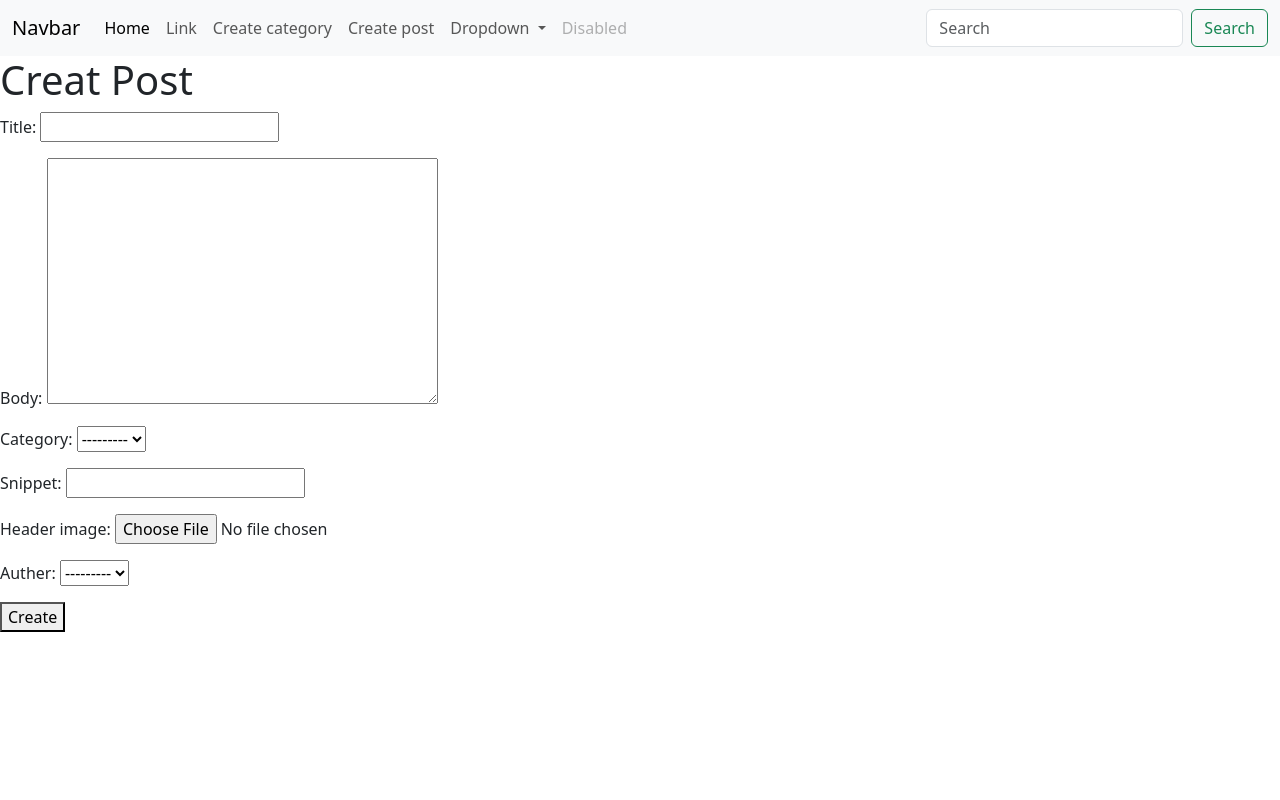
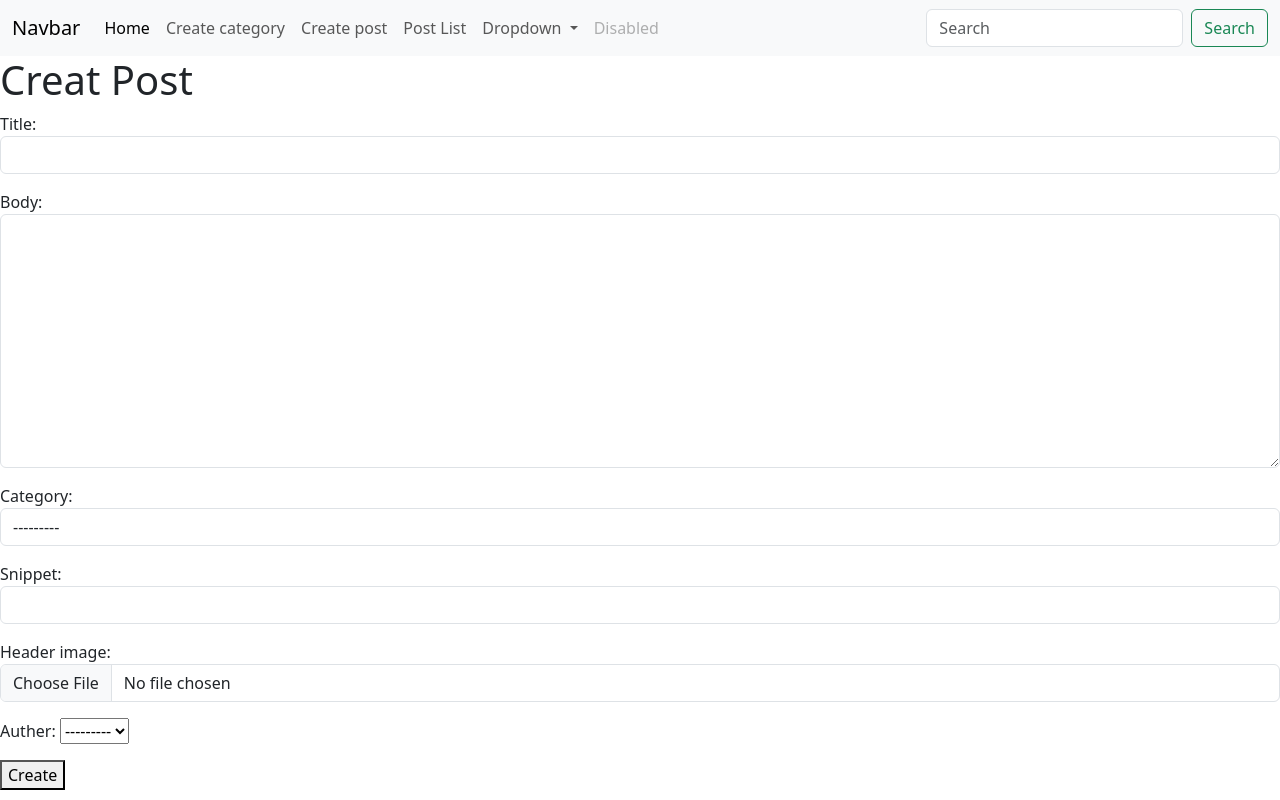
Before and after one commit to steventsz/simpleblog, a Django app: page /post_create/ in a window 1280 px wide. Run offline with Django 5.2, Linux system fonts and the light colour scheme; data that the repository does not hold is empty.

Commit message:
delete generic view

```diff
--- /dev/null
+++ b/blog/forms.py
@@ -0,0 +1,31 @@
+from django.forms import ModelForm, TextInput, Textarea, Select, FileInput
+
+from blog.models import Post
+
+
+class CreatePostForm(ModelForm):
+    class Meta:
+        model = Post
+        fields = ['title', 'body', 'category', 'snippet', 'header_image', 'auther']
+
+        widgets = {
+            'title': TextInput(attrs={'class': 'form-control'}),
+            'body': Textarea(attrs={'class': 'form-control'}),
+            'category': Select(attrs={'class': 'form-control'}),
+            'snippet': TextInput(attrs={'class': 'form-control'}),
+            'header_image': FileInput(attrs={'class': 'form-control'}),
+            'author': Select(attrs={'class': 'form-control'})
+        }
+
+class PostUpdateForm(ModelForm):
+    class Meta:
+        model = Post
+        fields = ['title', 'body', 'category', 'snippet', 'header_image']
+
+        widgets = {
+            'title': TextInput(attrs={'class': 'form-control'}),
+            'body': Textarea(attrs={'class': 'form-control'}),
+            'category': Select(attrs={'class': 'form-control'}),
+            'snippet': TextInput(attrs={'class': 'form-control'}),
+            'header_image': FileInput(attrs={'class': 'form-control'}),
+        }
--- a/blog/urls.py
+++ b/blog/urls.py
@@ -1,7 +1,7 @@
 from django.urls import path
 
 from blog.views import index, category_detail, post_detail, create_category, PostListView, PostDetailView, \
-    PostCreateView
+    PostCreateView, PostUpdateView, PostDeleteView
 
 urlpatterns = [
     path('', index, name = 'index'),
@@ -12,4 +12,6 @@ urlpatterns = [
     path('post_detail/<int:pk>/detail/', PostDetailView.as_view(), name='post_detail_view'),
 
     path('post_create/', PostCreateView.as_view(), name='post_create'),
+    path('post_update/<int:pk>/update/', PostUpdateView.as_view(), name='post_update'),
+    path('post_delete/<int:pk>/delete/', PostDeleteView.as_view(), name='post_delete'),
 ]
--- a/blog/views.py
+++ b/blog/views.py
@@ -1,8 +1,9 @@
 from django.contrib.auth.models import User
 from django.shortcuts import render, redirect
 from django.urls import reverse_lazy
-from django.views.generic import ListView, DetailView, CreateView
+from django.views.generic import ListView, DetailView, CreateView, UpdateView, DeleteView
 
+from blog.forms import CreatePostForm, PostUpdateForm
 from blog.models import Category, Post
 
 
@@ -54,5 +55,18 @@ class PostDetailView(DetailView):
 class PostCreateView(CreateView):
     model = Post
     template_name = 'blog/post_create.html'
-    fields = ['title', 'body', 'category', 'snippet', 'header_image', 'auther']
+    # fields = ['title', 'body', 'category', 'snippet', 'header_image', 'auther']
+    form_class = CreatePostForm
     success_url = reverse_lazy('post_list')
+
+class PostUpdateView(UpdateView):
+    model = Post
+    template_name = 'blog/post_update.html'
+    # fields = ['title', 'body', 'category', 'snippet', 'header_image', 'auther']
+    form_class = PostUpdateForm
+    success_url = reverse_lazy('post_list')
+
+class PostDeleteView(DeleteView):
+    model = Post
+    template_name = 'blog/post_delete.html'
+    success_url = reverse_lazy('post_list')
--- a/templates/base.html
+++ b/templates/base.html
@@ -29,14 +29,17 @@
         <li class="nav-item">
           <a class="nav-link active" aria-current="page" href="{% url 'index' %}">Home</a>
         </li>
-        <li class="nav-item">
-          <a class="nav-link" href="#">Link</a>
-        </li>
+{#        <li class="nav-item">#}
+{#          <a class="nav-link" href="#">Link</a>#}
+{#        </li>#}
           <li class="nav-item">
           <a class="nav-link" href="{% url 'create_category' %}">Create category</a>
         </li>
           <li class="nav-item">
-          <a class="nav-link" href="{% url 'post_list' %}">Create post</a>
+          <a class="nav-link" href="{% url 'post_create' %}">Create post</a>
+        </li>
+        <li class="nav-item">
+          <a class="nav-link" href="{% url 'post_list' %}">Post List</a>
         </li>
         <li class="nav-item dropdown">
           <a class="nav-link dropdown-toggle" href="#" role="button" data-bs-toggle="dropdown" aria-expanded="false">
```
Also changed, not shown: templates/blog/post_delete.html (added, +15 -0 lines), templates/blog/post_list.html (+7 -1 lines), templates/blog/post_update.html (added, +14 -0 lines).
